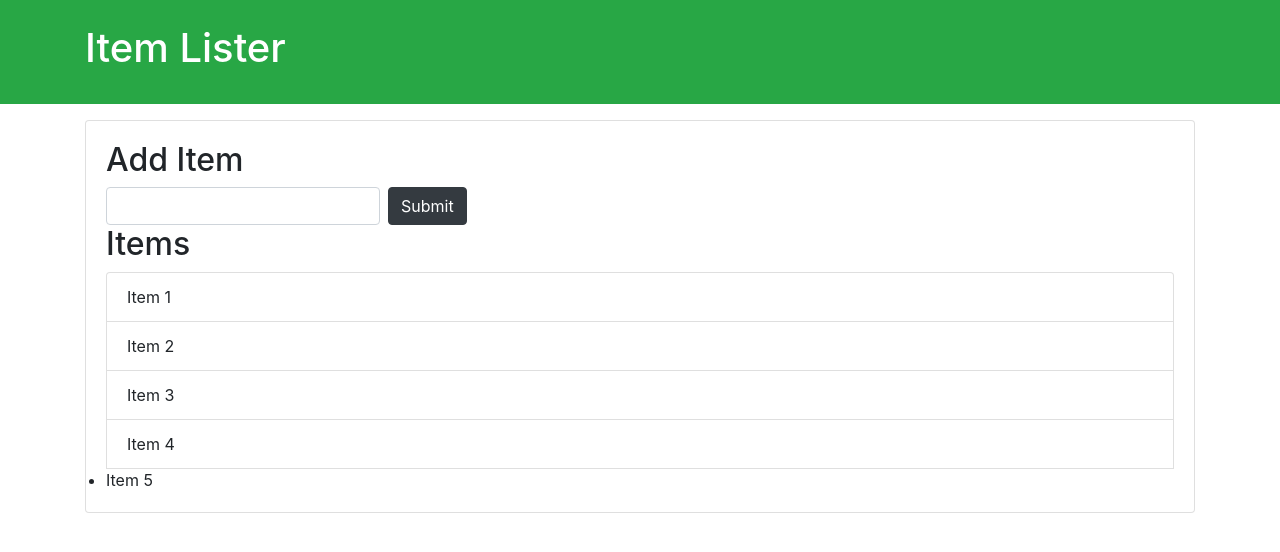
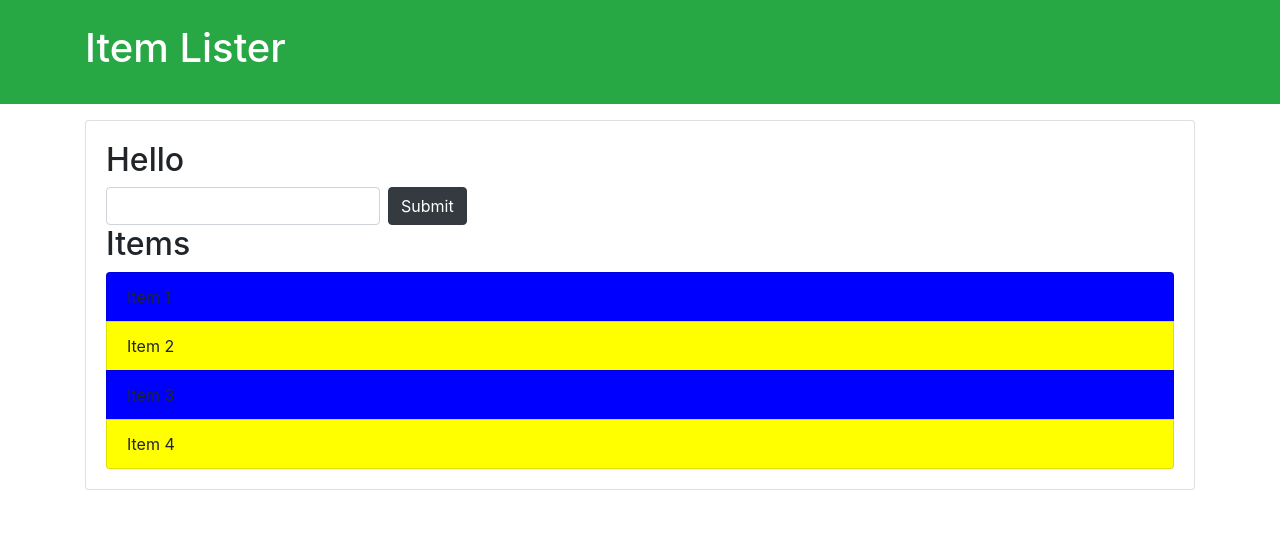
Before and after one commit to lionoTheDeveloper/JavaScriptDOM, a plain HTML site: page index.html in a window 1280 px wide. Drawn offline with nearby package versions, Linux system fonts and the light colour scheme.

Commit message:
querySelector

```diff
--- a/dom.js
+++ b/dom.js
@@ -77,3 +77,44 @@
 /*
     querySelector
 */
+
+// const header = document.querySelector('#main-header');
+// header.style.borderBottom = 'solid 4px red';
+
+// const input = document.querySelector('input');
+// input.value = 'Hello World';
+
+// const submit = document.querySelector('input[type="submit"]');
+// submit.value = 'SEND';
+
+// //selects first element in the group
+// const item = document.querySelector('.list-group-item');
+// item.style.color = 'red';
+
+// const lastItem = document.querySelector
+// ('.list-group-item:last-child');
+// lastItem.style.color = 'blue';
+
+// const secondItem = document.querySelector
+// ('.list-group-item:nth-child(2)');
+// secondItem.style.color = 'coral';
+
+/*
+    querySelectorAll
+*/
+
+let titles = document.querySelectorAll('.title');
+console.log(titles);
+titles[0].textContent = 'Hello';
+
+const odds = document.querySelectorAll('li:nth-child(odd)');
+const evens =  document.querySelectorAll('li:nth-child(even)');
+
+for(const oddItem of odds){
+    oddItem.style.backgroundColor = 'blue';
+}
+
+
+for(const evenItem of evens){
+    evenItem.style.backgroundColor = 'yellow';
+}
--- a/index.html
+++ b/index.html
@@ -27,7 +27,7 @@
                 <li class="list-group-item">Item 2</li>
                 <li class="list-group-item">Item 3</li>
                 <li class="list-group-item">Item 4</li>
-                <li >Item 5</li>
+                <!-- <li >Item 5</li> -->
             </ul>
         </div>
     </div>
```
